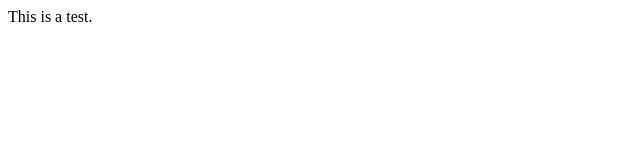
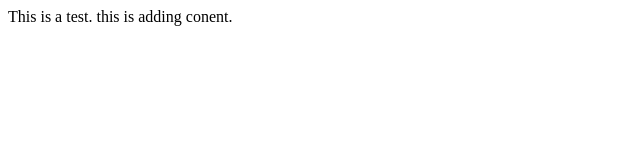
Before and after one commit to bezenaws/test, a plain HTML site: page index.html in a window 1280 px wide. Shown: the whole page, without its empty margins (0-640 px from the left). Drawn offline with Linux system fonts and the light colour scheme.

Commit message:
adding new contnet to websirte'

```diff
--- a/index.html
+++ b/index.html
@@ -2,5 +2,5 @@
 <HEAD>
 <TITLE> This is just a test.  </TITLE>
 </HEAD>
-<BODY>This is a test.</BODY>
+<BODY>This is a test. this is adding conent.</BODY>
 <HTML>
```
